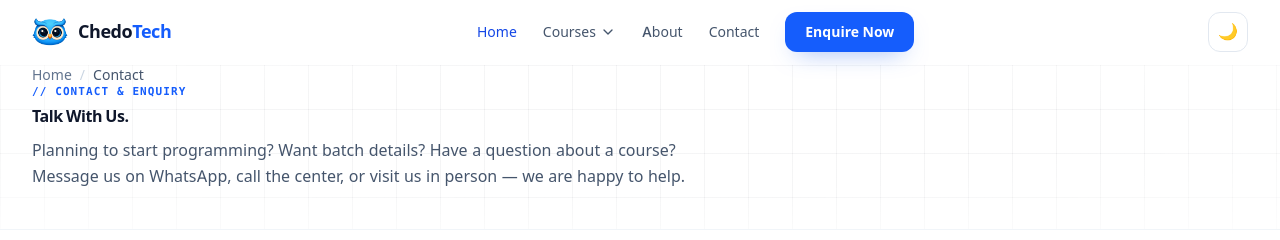
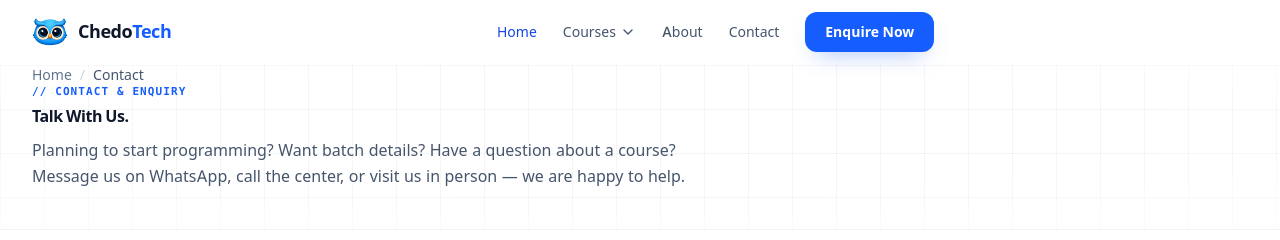
Before and after one commit to chetan2469/chedo-website, a PHP site: page /contact.php in a window 1280 px wide. Shown: the top 240 px of the page. Run offline with PHP 8.4, Linux system fonts and the light colour scheme.

Commit message:
Remove dark mode feature and repair contact page wrapper

```diff
--- a/assets/js/main.js
+++ b/assets/js/main.js
@@ -250,24 +250,3 @@
     });
   }
 })();
-
-/* ----------------------------------------------------------
-   8. Global Theme Toggle (Dark / Light Mode)
-   ---------------------------------------------------------- */
-window.toggleTheme = function () {
-  var isDark = document.documentElement.classList.toggle("dark");
-  try {
-    localStorage.setItem("theme", isDark ? "dark" : "light");
-  } catch (e) {}
-  var themeIcon = document.getElementById("theme-icon");
-  if (themeIcon) {
-    themeIcon.textContent = isDark ? "☀️" : "🌙";
-  }
-};
-
-document.addEventListener("DOMContentLoaded", function () {
-  if (document.documentElement.classList.contains("dark")) {
-    var themeIcon = document.getElementById("theme-icon");
-    if (themeIcon) themeIcon.textContent = "☀️";
-  }
-});
--- a/contact.php
+++ b/contact.php
@@ -4,7 +4,5 @@ $page_description = "Contact Chedo Tech in Pune to enroll in offline programming
 $page_canonical = "https://chedo.in/contact.php";
 include_once 'includes/header.php';
 ?>
-<main id="main">
 <?php include_once 'includes/contact-main.php'; ?>
-</main>
 <?php include_once 'includes/footer.php'; ?>
--- a/includes/header.php
+++ b/includes/header.php
@@ -15,9 +15,7 @@ $page_type = $page_type ?? "website";
   <link rel="icon" type="image/png" href="assets/logo.png">
   <link rel="apple-touch-icon" href="assets/logo.png">
   <script>
-    if (localStorage.getItem('theme') === 'dark') {
-      document.documentElement.classList.add('dark');
-    }
+    // Dark mode removed as per request
   </script>
   <meta property="og:type" content="<?php echo htmlspecialchars($page_type); ?>">
   <meta property="og:site_name" content="Chedo Tech">
@@ -292,9 +290,6 @@ $page_type = $page_type ?? "website";
     </nav>
 
     <div class="flex items-center gap-2">
-      <button id="theme-toggle" onclick="toggleTheme()" class="flex h-10 w-10 items-center justify-center rounded-xl border border-slate-200 bg-white text-slate-700 hover:bg-slate-50 transition-colors dark:border-slate-700 dark:bg-slate-800 dark:text-slate-200" title="Toggle Dark/Light Mode" aria-label="Toggle Dark/Light Theme">
-        <span id="theme-icon">🌙</span>
-      </button>
 
       <button id="menu-btn" class="flex h-11 w-11 items-center justify-center rounded-xl border border-slate-200 bg-white text-slate-700 dark:border-slate-700 dark:bg-slate-800 dark:text-slate-200 lg:hidden" aria-label="Open menu" aria-expanded="false" aria-controls="mobile-menu">
       <!-- @license lucide-static v1.28.0 - ISC -->
```
